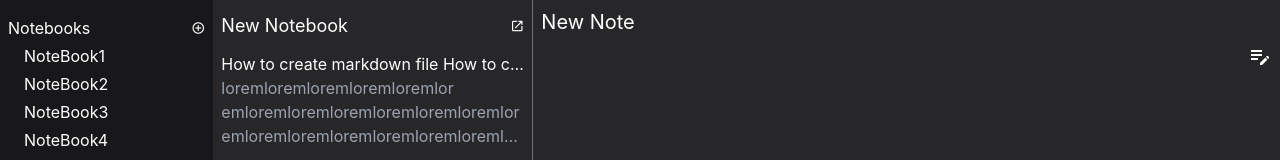
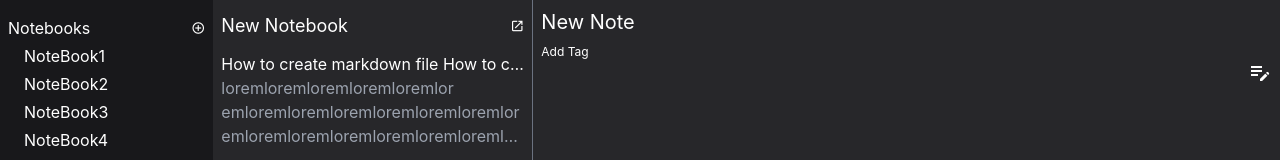
Before and after one commit to daoyzheng/notecraft, a React (Vite) app: page /notebook in a window 1280 px wide. Both pictures are taken after a click on the icon "launch". Shown: the top 160 px of the page. Built offline with nearby package versions, Linux system fonts and the light colour scheme.

Commit message:
Add taglist and add new tag functionality

```diff
--- a/src/components/noteDetails/NoteDetails.tsx
+++ b/src/components/noteDetails/NoteDetails.tsx
@@ -1,8 +1,8 @@
 import { ChangeEvent, KeyboardEvent, useCallback, useState } from "react"
 import { INote } from "../../interfaces/note"
 import Editor from "../editor/Editor"
-import NoteTag from "../noteTag/NoteTag"
 import Preview from "../preview/Preview"
+import TagList from "../tagList/TagList"
 
 interface Props {
   className?: string
@@ -52,7 +52,7 @@ const NoteDetails = ({
         !currentNote ?
         <div className="flex justify-center items-center h-full text-gray-400">
           <div className="flex flex-col items-center">
-            <div className="w-16">
+            <div className="w-12">
               <img src="/src/assets/imgs/notebook.png" alt="notebook"/>
             </div>
             <div className="mt-4">Create a new note or select a note and craft on</div>
@@ -70,16 +70,10 @@ const NoteDetails = ({
                 onKeyDown={handleKeyDown}
                 autoFocus
               /> :
-              <div className="text-xl">{currentNote.title}</div>
+              <div className="text-xl hover:text-blue-300">{currentNote.title}</div>
             }
           </div>
-          <div className="text-xs mt-2 flex flex-row items-center gap-x-2">
-            {
-              currentNote.tags.map((tag, index) =>
-                <NoteTag tag={tag} key={index}/>
-              )
-            }
-          </div>
+          <TagList className="mt-2" tags={currentNote.tags}/>
           <div className="flex justify-end">
             { !isEditMode ?
                 <i className="material-icons-outlined text-md cursor-pointer" onClick={() => setIsEditMode(true)}>edit_note</i> :
--- a/src/components/noteTag/NoteTag.tsx
+++ b/src/components/noteTag/NoteTag.tsx
@@ -1,9 +1,10 @@
 interface Props {
   tag: string
+  className?: string
 }
-const NoteTag = ({ tag }: Props) => {
+const NoteTag = ({ tag, className }: Props) => {
   return (
-    <div>{tag}</div>
+    <div className={`${className} cursor-pointer hover:text-blue-300`}>{tag}</div>
   )
 }
 
--- /dev/null
+++ b/src/components/tagList/TagList.tsx
@@ -0,0 +1,30 @@
+import { useState } from "react"
+import NoteTag from "../noteTag/NoteTag"
+
+interface Props {
+  tags: string[]
+  className?: string
+}
+const TagList = ({ tags, className }: Props) => {
+  const [isAddingTag, setIsAddingTag] = useState<Boolean>(false)
+  return (
+    <div className={`${className} text-xs flex flex-row items-center gap-x-2`}>
+      {
+        tags.map((tag, index) =>
+          <NoteTag tag={tag} key={index}/>
+        )
+      }
+      {
+        isAddingTag ?
+          <input placeholder="add tag"/> :
+          (
+            <div className="text-xs cursor-pointer" onClick={() => setIsAddingTag(true)}>
+              Add Tag
+            </div>
+          )
+      }
+    </div>
+  )
+}
+
+export default TagList
```
